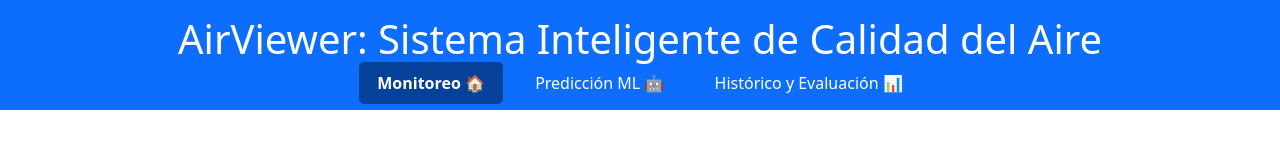
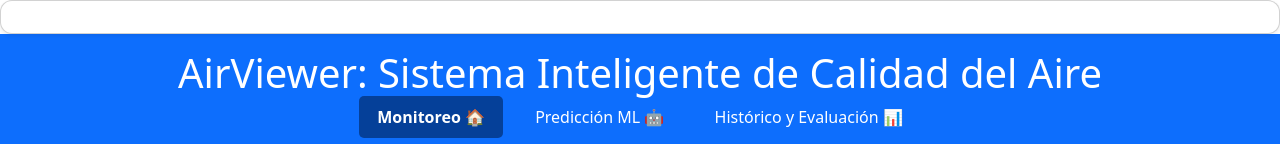
Before and after one commit to IdiazClic/AirViewer-Frontend, a plain HTML site: page frontend/index.html in a window 1280 px wide. Shown: the top 144 px of the page. Drawn offline with nearby package versions, Linux system fonts and the light colour scheme; no server answers.

```diff
--- a/frontend/index.html
+++ b/frontend/index.html
@@ -14,7 +14,8 @@
 
     <link rel="stylesheet" href="https://unpkg.com/leaflet@1.7.1/dist/leaflet.css" />
     <script src="https://unpkg.com/leaflet@1.7.1/dist/leaflet.js"></script>
-
+    <a href="#" id="ind-tpa-alcance" class="card card-body text-center shadow-sm">
+    </a>
     <style>
         .module-content { padding-top: 30px; padding-bottom: 30px; }
         header { background-color: #0d6efd; color: white; padding: 15px 0; text-align: center; }
@@ -290,4 +291,5 @@
 
     <script src="js/app.js"></script>
 </body>
+
 </html>
```
